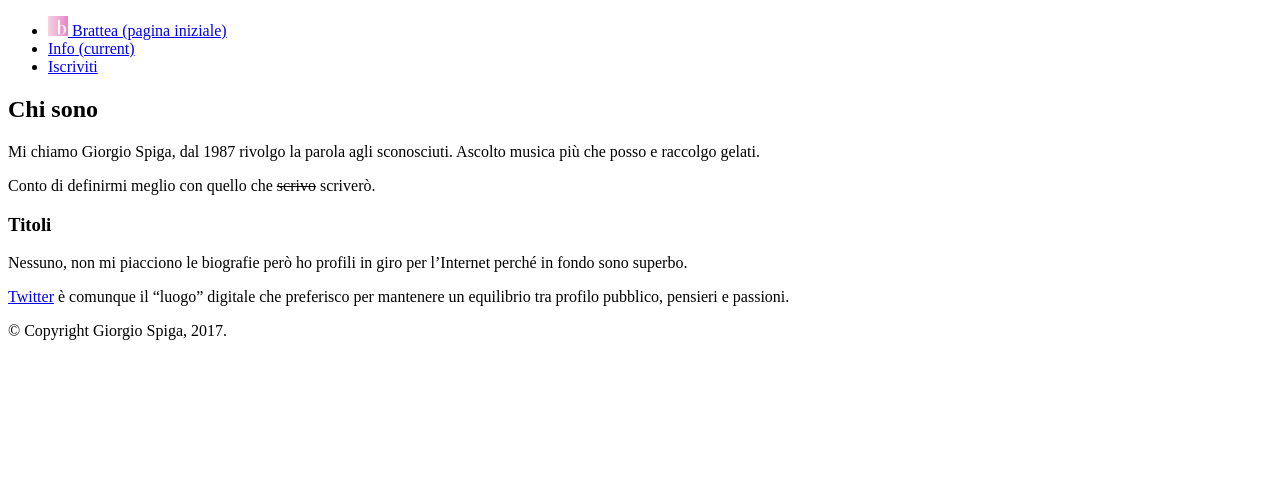
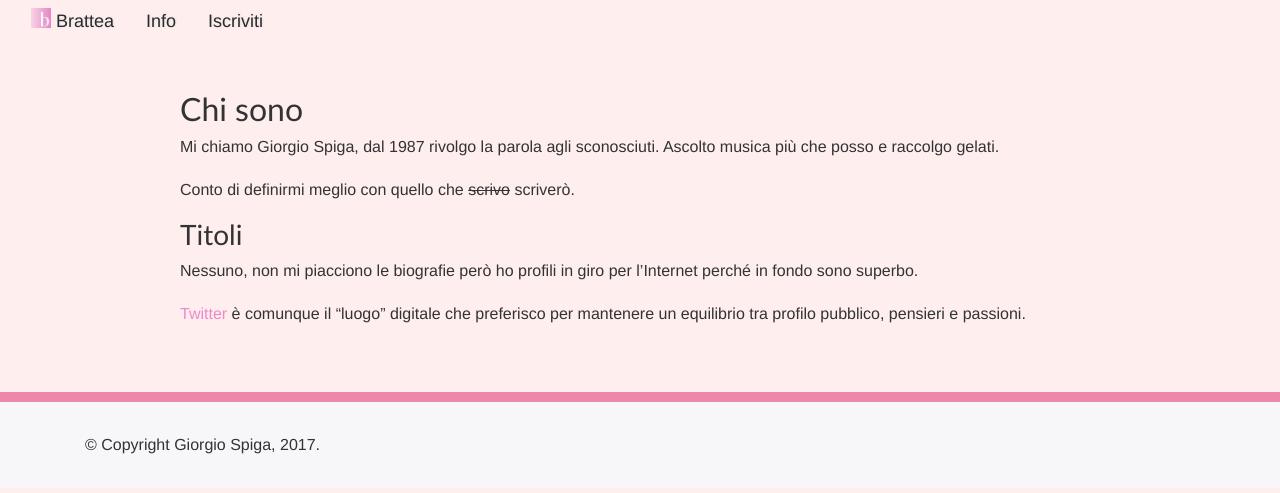
Before and after one commit to giorgiospiga/blogbrt, a Jekyll site: the page built from info.md, in a window 1280 px wide. Shown: the top 493 px of the page. Built offline with Jekyll 4.4.1, drawn with Linux system fonts in a browser that asks for light colours; nearby versions of some CDN libraries; some web fonts are replaced.

Commit message:
Revert "css fallback"
This reverts commit 08b547e09b9db65294cf84859079527ab77a6dc2.

```diff
--- a/_includes/head.html
+++ b/_includes/head.html
@@ -10,8 +10,8 @@
   <meta property="og:image" content="{% if page.image %}{% if page.image.sourcet %}{{ page.image.sourcet | prepend: site.baseurl }}{% else %}{{ page.image.source | prepend: site.baseurl }}{% endif %}{% else %}{{ site.logo4 | prepend: site.baseurl}}{% endif %}">
   <title>{% if page.title %}{{ page.title }} | {{ site.title }}{% else %}{{ site.title }}{% endif %}</title>
   <link rel="icon" type="image/png" href="{{ site.baseurl }}/favicon.png">
-  <link rel="preload" href="www.brattea.net/assets/css/main.css?{{ site.time | date: "%Y%m%d%H%M" }}" as="style" onload="this.rel='stylesheet'" >
-  <noscript><link rel="stylesheet" href="www.brattea.net/assets/css/main.css"?{{ site.time | date: "%Y%m%d%H%M" }}" ></noscript>
+  <link rel="preload" href="{{ "/assets/css/main.css" | prepend: site.baseurl }}?{{ site.time | date: "%Y%m%d%H%M" }}" as="style" onload="this.rel='stylesheet'" >
+  <noscript><link rel="stylesheet" href="{{ "/assets/css/main.css" | prepend: site.baseurl }}?{{ site.time | date: "%Y%m%d%H%M" }}" ></noscript>
 <!--  <link href="https://fonts.googleapis.com/css?family=Droid+Serif|Lato|Source+Sans+Pro" rel="stylesheet">-->
   {% if page.layout == "post" %}
   <!-- post_image fancybox script -->
```
